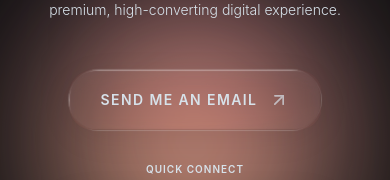
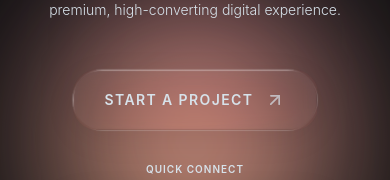
Before and after one commit to cowjupiter/khanya-portfolio, a React (Vite) app: page / in a window 390 px wide. Shown: the part 10067-10247 px from the top of the page. Built offline with nearby package versions, Linux system fonts and the light colour scheme; the HTML template or start-up script is replaced by a standard one.

Commit message:
Update CTA buttons to use embedded Google Intake Form

```diff
--- a/src/components/ContactButton.tsx
+++ b/src/components/ContactButton.tsx
@@ -8,7 +8,9 @@ interface ContactButtonProps {
 export const ContactButton: React.FC<ContactButtonProps> = ({ className = '' }) => {
   return (
     <a
-      href="mailto:khanyamoloke@icloud.com"
+      href="https://forms.gle/eyb5vLv3FsfuoGZt6"
+      target="_blank"
+      rel="noopener noreferrer"
       className={`group relative inline-flex items-center justify-center gap-3 overflow-hidden rounded-full px-8 py-3.5 sm:px-10 sm:py-4 text-[10px] sm:text-[11px] md:text-[12px] font-semibold uppercase tracking-[0.25em] text-textMain dark:text-white bg-white/20 dark:bg-white/5 border border-white/40 dark:border-white/10 backdrop-blur-md transition-all hover:scale-105 hover:bg-white/35 dark:hover:bg-white/10 hover:border-white/60 dark:hover:border-white/20 active:scale-95 duration-300 pointer-events-auto select-none ${className}`}
       style={{
         boxShadow: 'inset 0 1px 1px rgba(255, 255, 255, 0.35), 0 8px 32px 0 rgba(0, 0, 0, 0.08)',
--- a/src/components/ui/liquid-glass.tsx
+++ b/src/components/ui/liquid-glass.tsx
@@ -1,7 +1,7 @@
 "use client";
 
 import React from "react";
-import { Mail, Phone, Linkedin, ArrowUpRight } from "lucide-react";
+import { Mail, Phone, Linkedin, ArrowUpRight, X } from "lucide-react";
 import { FadeIn } from "../FadeIn";
 
 const Tiktok = (props: React.SVGProps<SVGSVGElement>) => (
@@ -25,6 +25,7 @@ interface GlassEffectProps {
   style?: React.CSSProperties;
   href?: string;
   target?: string;
+  onClick?: () => void;
 }
 
 interface DockIcon {
@@ -40,6 +41,7 @@ export const GlassEffect: React.FC<GlassEffectProps> = ({
   style = {},
   href,
   target = "_blank",
+  onClick,
 }) => {
   const glassStyle = {
     boxShadow: "0 8px 32px 0 rgba(0, 0, 0, 0.08), 0 0 1px 1px rgba(255, 255, 255, 0.2)",
@@ -78,11 +80,13 @@ export const GlassEffect: React.FC<GlassEffectProps> = ({
   );
 
   return href ? (
-    <a href={href} target={target} rel="noopener noreferrer" className="block select-none">
+    <a href={href} target={target} rel="noopener noreferrer" className="block select-none" onClick={onClick}>
       {content}
     </a>
   ) : (
-    content
+    <div onClick={onClick} className="block select-none" role="button" tabIndex={0}>
+      {content}
+    </div>
   );
 };
 
@@ -111,12 +115,14 @@ export const GlassDock: React.FC<{ icons: DockIcon[] }> = ({ icons }) => (
 );
 
 // Button Component
-export const GlassButton: React.FC<{ children: React.ReactNode; href?: string }> = ({
+export const GlassButton: React.FC<{ children: React.ReactNode; href?: string; onClick?: () => void }> = ({
   children,
   href,
+  onClick,
 }) => (
   <GlassEffect
     href={href}
+    onClick={onClick}
     target={href?.startsWith("mailto:") ? "_self" : "_blank"}
     className="rounded-full px-8 py-5 sm:px-10 sm:py-6 hover:px-9 hover:py-5.5 sm:hover:px-11 sm:hover:py-7 hover:scale-[1.03] overflow-hidden"
   >
@@ -187,6 +193,8 @@ export const GlassFilter: React.FC = () => (
 
 // Re-designed Contact Section incorporating Liquid Glass & Glow Orbs
 export function ContactSection() {
+  const [isModalOpen, setIsModalOpen] = React.useState(false);
+
   const contactIcons: DockIcon[] = [
     {
       icon: <Mail className="w-6 h-6 sm:w-7 sm:h-7 stroke-[1.5]" />,
@@ -258,9 +266,9 @@ export function ContactSection() {
         <div className="flex flex-col items-center gap-8 sm:gap-10 w-full">
           {/* Glass Button CTA */}
           <FadeIn delay={0.3} y={35}>
-            <GlassButton href="mailto:khanyamoloke@icloud.com">
+            <GlassButton onClick={() => setIsModalOpen(true)}>
               <span className="text-sm sm:text-base font-semibold uppercase tracking-widest">
-                Send Me an Email
+                Start a Project
               </span>
               <ArrowUpRight className="w-5 h-5 opacity-70 group-hover:translate-x-0.5 group-hover:-translate-y-0.5 transition-transform duration-300" />
             </GlassButton>
@@ -291,6 +299,32 @@ export function ContactSection() {
         </div>
 
       </div>
+
+      {/* Form Modal */}
+      {isModalOpen && (
+        <div className="fixed inset-0 z-50 flex items-center justify-center p-4 sm:p-6 bg-black/60 backdrop-blur-sm">
+          <div className="relative w-full max-w-4xl h-[85vh] bg-main rounded-[30px] border border-white/10 shadow-2xl overflow-hidden flex flex-col animate-in fade-in zoom-in-95 duration-300">
+            {/* Header */}
+            <div className="flex justify-between items-center p-4 sm:p-5 border-b border-white/10 bg-white/5">
+              <span className="font-semibold uppercase tracking-widest text-xs sm:text-sm ml-2">Project Inquiry Form</span>
+              <button
+                onClick={() => setIsModalOpen(false)}
+                className="p-2 hover:bg-white/10 rounded-full transition-colors"
+              >
+                <X className="w-5 h-5" />
+              </button>
+            </div>
+            {/* Iframe */}
+            <iframe
+              src="https://docs.google.com/forms/d/e/1FAIpQLScA_u9VtOai5gd63kk70-_EGS805sMzHOUJQ9p2zQTjax0KMA/viewform?embedded=true"
+              className="w-full flex-1 border-none bg-white"
+              title="Project Intake Form"
+            >
+              Loading…
+            </iframe>
+          </div>
+        </div>
+      )}
     </section>
   );
 }
```
